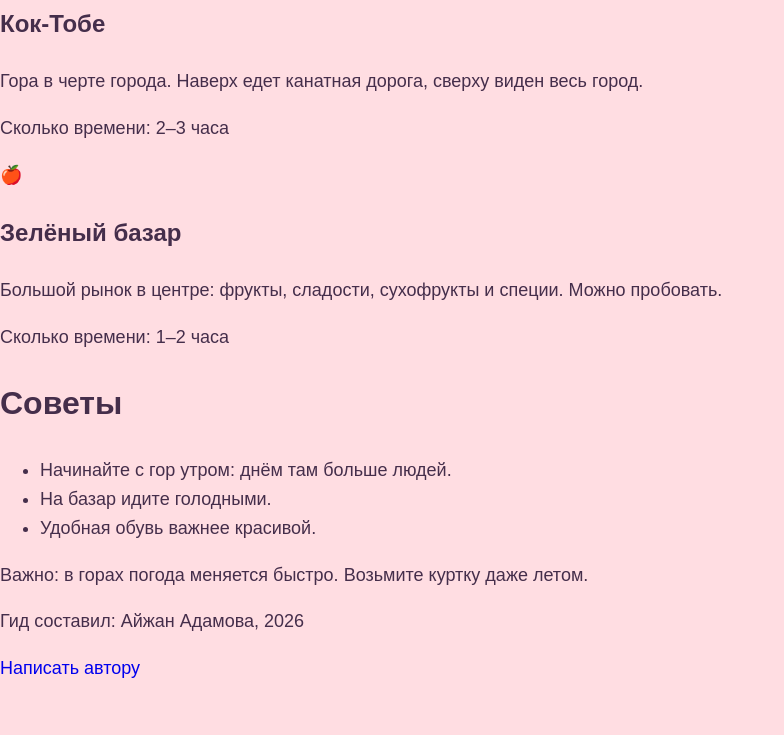
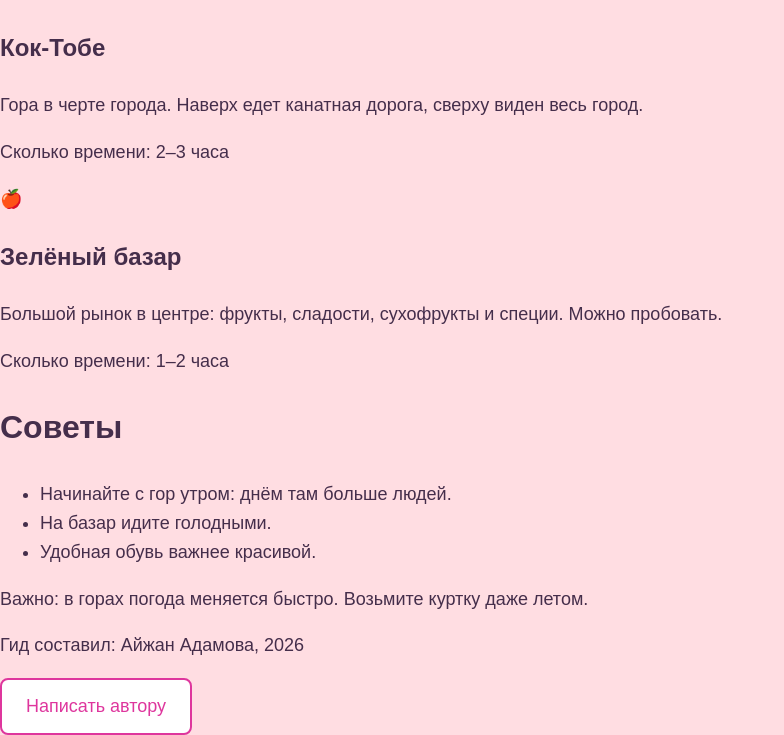
Before and after one commit to adamova1989-wq/city-guide, a plain HTML site: page index.html in a window 1280 px wide. Shown: the part 804-1539 px from the top of the page, without its empty margins (0-784 px from the left). Before the commit the page ends 1487 px from the top, so only its background shows below. Drawn offline with Linux system fonts and the light colour scheme.

Commit message:
Add buttons

```diff
--- a/style.css
+++ b/style.css
@@ -56,3 +56,17 @@ a {
   color: #de369d;
   margin-right: 20px;
 }
+
+.button {
+  display: inline-block;
+  padding: 12px 24px;
+  background-color: #de369d;
+  color: #ffffff;
+  border-radius: 8px;
+}
+
+.button-outline {
+  background-color: #ffffff;
+  border: 2px solid #de369d;
+  color: #de369d;
+}
```
